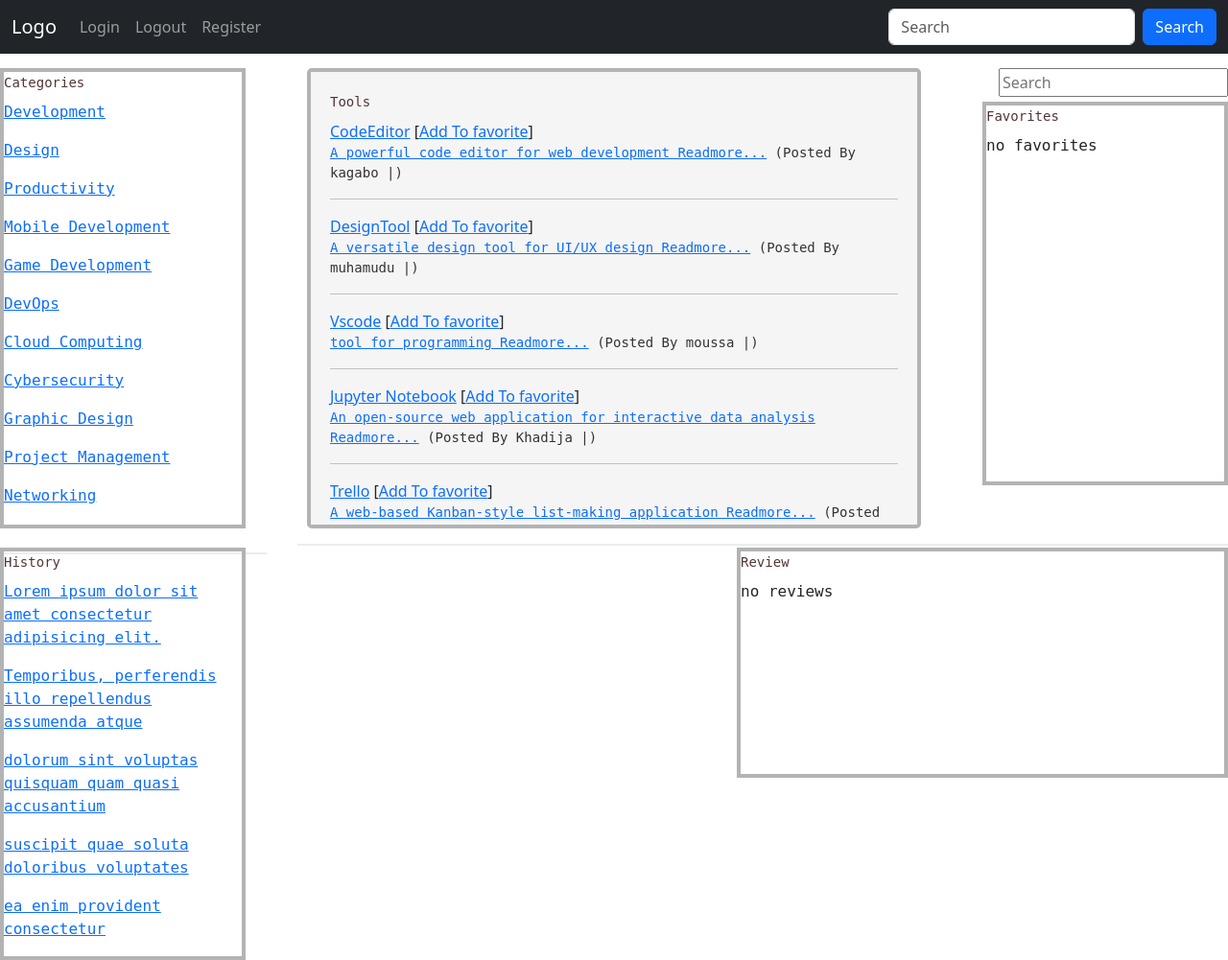
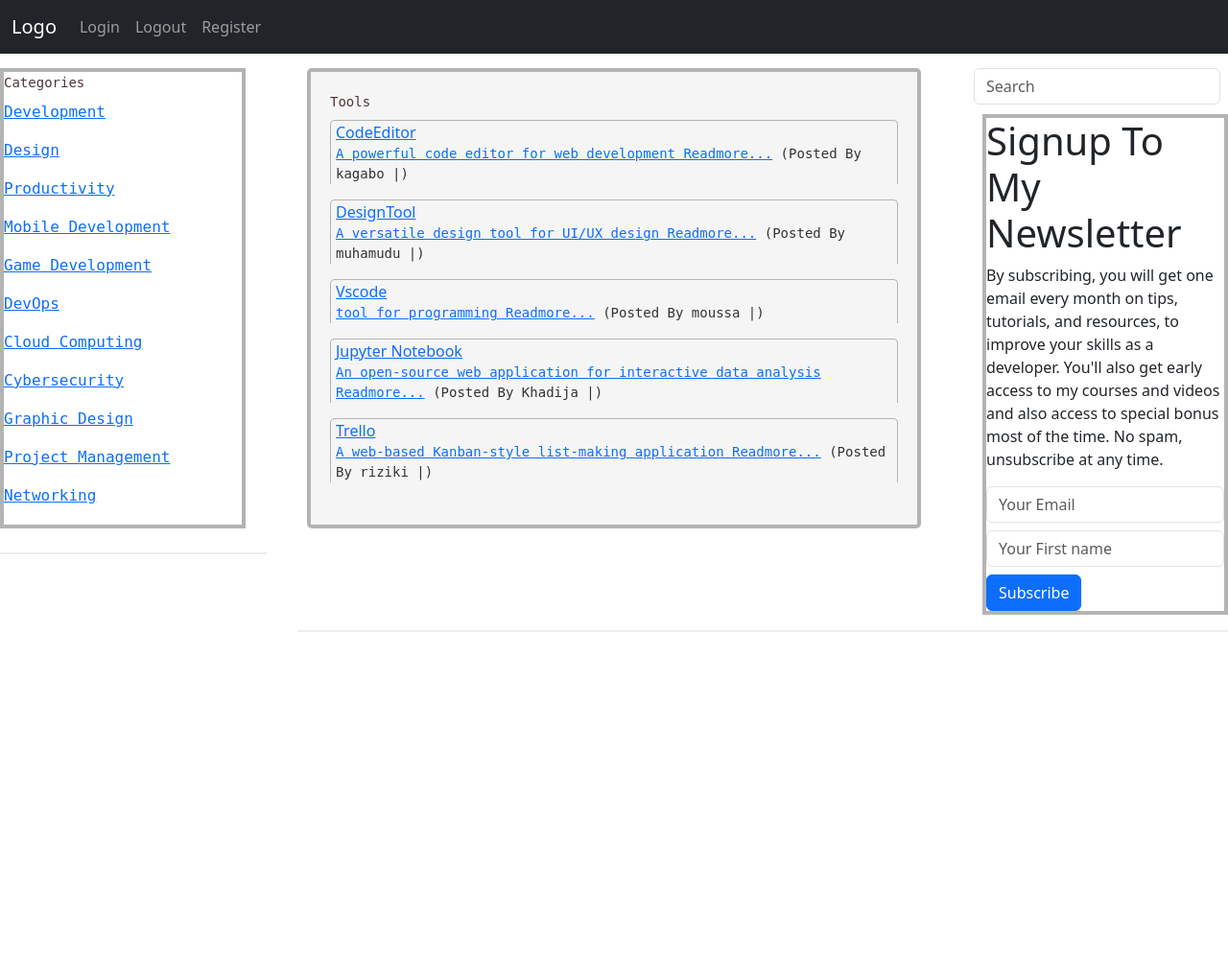
Before and after one commit to moussa-sefin/BestToolbox, a Django app: page / in a window 1280 px wide. Shown: the whole page at 96% size. After the commit the page ends 659 px from the top, so only its background shows below. Run offline with Django 4.2, Linux system fonts and the light colour scheme; data comes from the database, SQL or seed files in the repository; both versions use the stored data as it was after the commit; some libraries are stand-ins or nearby versions.

Commit message:
clear subscribe form

```diff
--- a/toolbox/webtool/templates/webtool/anonymous_user_index.html
+++ b/toolbox/webtool/templates/webtool/anonymous_user_index.html
@@ -3,9 +3,12 @@
 {% block content %}
 
 {% include 'webtool/nav.html' %}
-<div class="search">
+<div class="search ">
     <!-- <span>Search</span> -->
-    <input type="search" name="" id="" placeholder="Search">
+    <form class="d-flex">
+        <input class="form-control me-2" type="text" placeholder="Search">
+        <!-- <button class="btn btn-primary" type="button">Search</button> -->
+      </form>
 </div>
 
 
@@ -26,36 +29,38 @@
         {%if tools %}
 
         {% for tool in tools%}
-        <a href="{% url 'tool_detail' tool.id %}">{{tool}}</a>
+        <div class="mb-2 " style=" border-top: 1px solid #b3b3b3;
+                    border-left: 1px solid #b3b3b3;
+                    border-right: 1px solid #b3b3b3;
+                    border-radius: 5px 5px 0px 0px;
+                    padding-left: 5px;">
+            <a href="{% url 'tool_detail' tool.id %}">{{tool}}</a>
 
-        <span>[<a href="{% url 'AddToFavolite' tool.id%}">Add To favorite</a>]</span>
-
-        <div style="display: inline-block;">
-
+            <p><a href="">{{tool.description}} Readmore...</a>
+                <span>(Posted By {%if tool.owner%}{{tool.owner}} {%else%} N/A{%endif%} |)</span>
+            </p>
         </div>
 
-
-        <p><a href="">{{tool.description}} Readmore...</a>
-            <span>(Posted By {%if tool.owner%}{{tool.owner}} {%else%} N/A{%endif%} |)</span>
-        </p>
-        <hr>
         {% endfor%}
-
 
         {%endif%}
 
     </div>
 
 
-    <div class="div-favolite" style="overflow-y: scroll;">
-        <h3>Favorites</h3>
-        {%if favorites %}
-        {% for favorite in favorites %}
-        <p> <a href="">{{favorite.tool}}</a>[<a href="{% url 'removeFromVavolite' favorite.id %}">Remove</a>] </p>
-        {%endfor%}
-        {%else%}
-        <p>no favorites </p>
-        {% endif %}
+    <div class="div-favolite mt-5" style="height: auto;">
+        <h1>Signup To My Newsletter</h1>
+      <span>
+        By subscribing, you will get one email every month on tips,
+        tutorials, and resources, to improve your skills as a developer.
+        You'll also get early access to my courses and videos and also access to special bonus most of the time.
+        No spam, unsubscribe at any time.
+      </span>
+      <form class="mt-3">
+        <input class="form-control me-2 mb-2" type="email" placeholder="Your Email">
+        <input class="form-control me-2 mb-2" type="text" placeholder="Your First name">
+        <button class="btn btn-primary" type="button">Subscribe</button>
+    </form>
     </div>
 </div>
 <div>
@@ -65,7 +70,7 @@
     <hr style="width: 970px; position: absolute; right: 0; top:auto; border: 1px solid rgb(179, 179, 179);">
 </div>
 
-<div class="container2">
+<!-- <div class="container2">
     <div class="div-history">
         <h3>History</h3>
         <p> <a href="">Lorem ipsum dolor sit amet consectetur adipisicing elit.</a> </p>
@@ -88,6 +93,6 @@
 
 
     </div>
-</div>
+</div> -->
 
 {% endblock %}
--- a/toolbox/webtool/templates/webtool/index.html
+++ b/toolbox/webtool/templates/webtool/index.html
@@ -5,7 +5,10 @@
 {% include 'webtool/nav.html' %}
 <div class="search">
     <!-- <span>Search</span> -->
-    <input type="search" name="" id="" placeholder="Search">
+    <form class="d-flex">
+        <input class="form-control me-2" type="text" placeholder="Search">
+        {% comment %} <button class="btn btn-primary" type="button">Search</button> {% endcomment %}
+    </form>
 </div>
 
 
--- a/toolbox/webtool/templates/webtool/nav.html
+++ b/toolbox/webtool/templates/webtool/nav.html
@@ -60,10 +60,7 @@
             <a class="nav-link" href="javascript:void(0)">Register</a>
           </li>
         </ul>
-        <form class="d-flex">
-          <input class="form-control me-2" type="text" placeholder="Search">
-          <button class="btn btn-primary" type="button">Search</button>
-        </form>
+
       </div>
     </div>
   </nav>
@@ -87,10 +84,7 @@
           <a class="nav-link" href="javascript:void(0)">Register</a>
         </li>
       </ul>
-      <form class="d-flex">
-        <input class="form-control me-2" type="text" placeholder="Search">
-        <button class="btn btn-primary" type="button">Search</button>
-      </form>
+
     </div>
   </div>
 </nav>
```
Also changed, not shown: toolbox/db.sqlite3.
